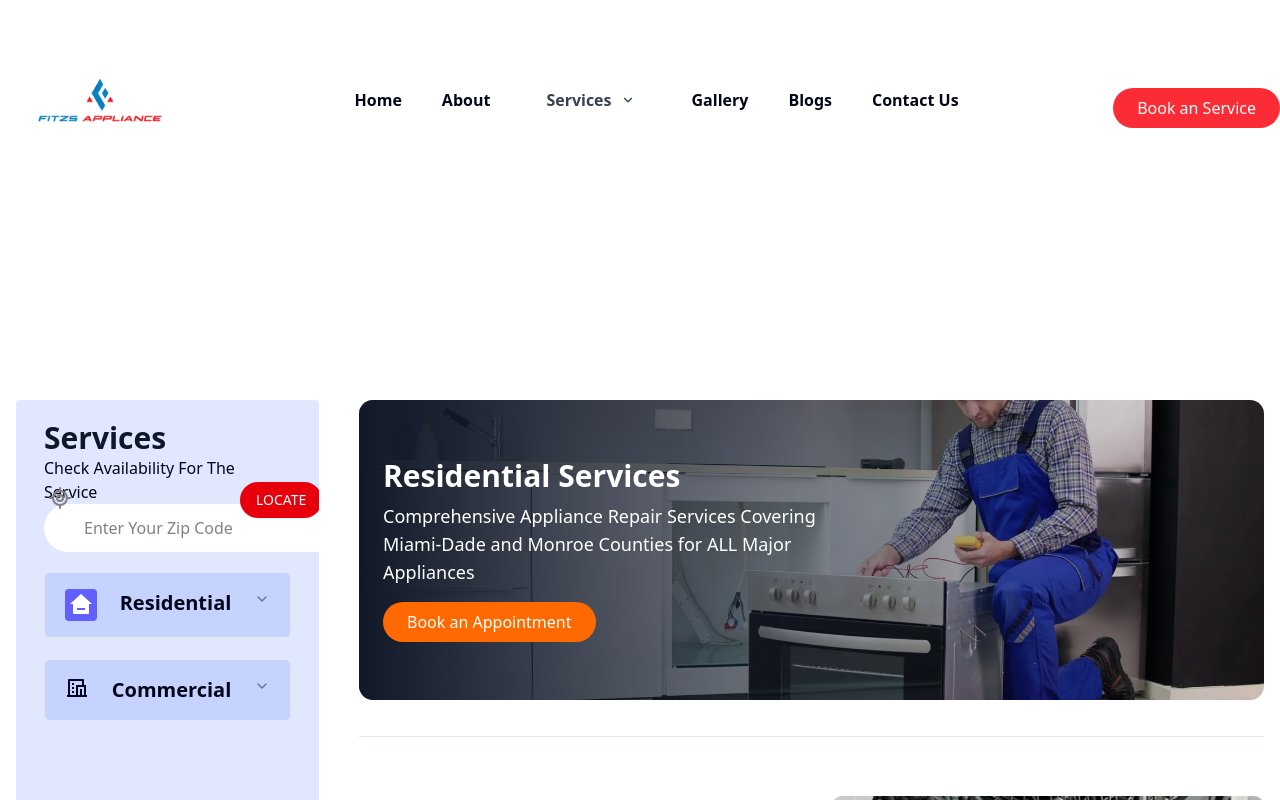
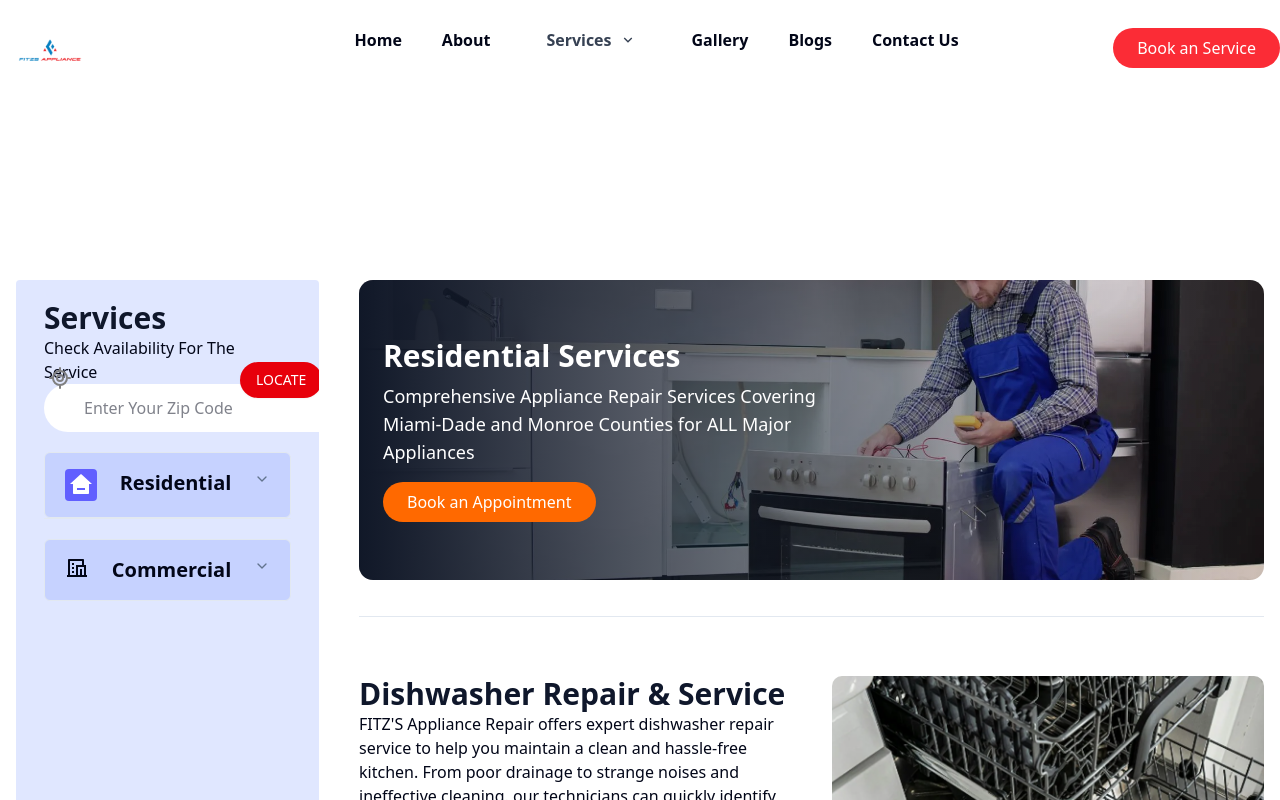
Before and after one commit to prabhatbhusal/fritz, a Next.js app: page / in a window 1280 px wide. Shown: the top 800 px of the page. Built offline with nearby package versions, Linux system fonts and the light colour scheme.

Commit message:
Adding files

```diff
--- a/src/components/ui/Navbar.tsx
+++ b/src/components/ui/Navbar.tsx
@@ -16,9 +16,9 @@ const Navbar = () => {
   return (
     <div>
       <div className="flex justify-between  items-center font-bold">
-        <div>
+        <div className='h-20 w-50'>
         <Link href="/">
-          <Image src="/Fritz.png" alt="logo" width={200} height={200} />
+          <Image src="/Fritz.png" alt="logo" height={100} width={100} />
         </Link>
         </div>
         <div className='flex flex-row justify-between items-center gap-10'>
```
